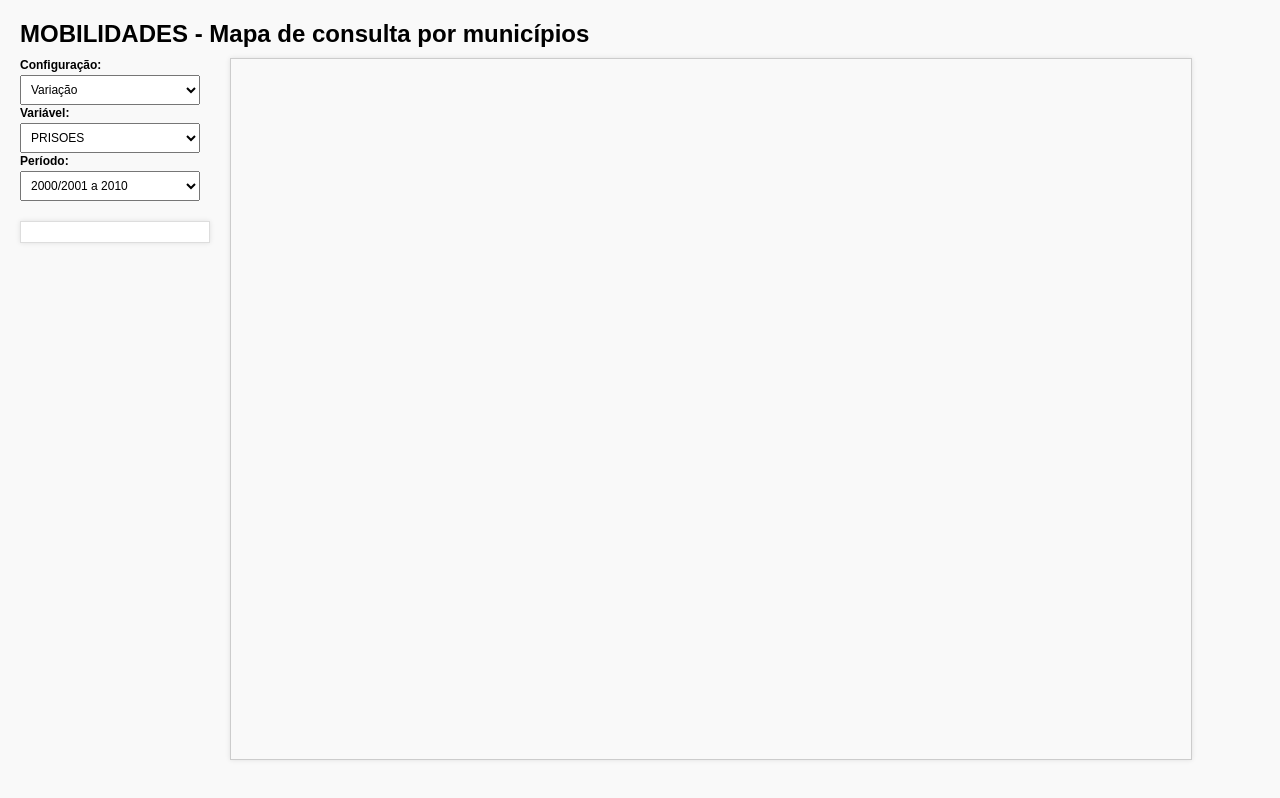
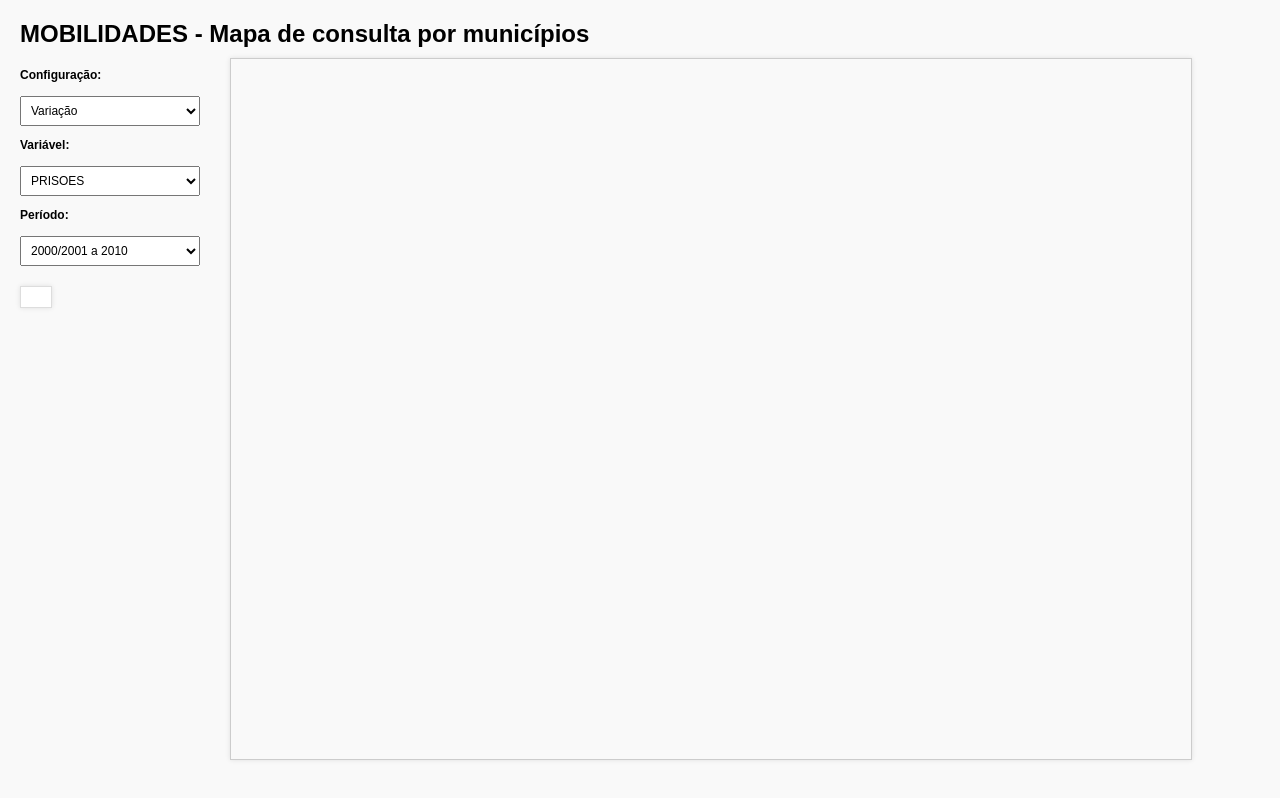
Before and after one commit to fnascimentoo/MOBILIDADES, a plain HTML site: page index.html in a window 1280 px wide. Drawn offline with nearby package versions, Linux system fonts and the light colour scheme; no server answers.

Commit message:
Update estilo.css

```diff
--- a/css/estilo.css
+++ b/css/estilo.css
@@ -8,15 +8,28 @@ h2 {
   margin-bottom: 10px;
 }
 
+#container-mapa {
+  display: flex;
+  position: relative;
+  width: fit-content;
+  gap: 30px; /* espaço entre painel e mapa */
+}
+
+#painel-lateral {
+  display: flex;
+  flex-direction: column;
+  gap: 20px;
+  margin-top: 10px;
+}
+
 #controls {
   font-size: 12px;
   display: flex;
   flex-direction: column;
-  gap: 1px;
+  gap: 12px;
 }
 
 #controls label {
-  font-size: 12px;
   font-weight: bold;
   margin-bottom: 2px;
 }
@@ -27,34 +40,25 @@ h2 {
   font-size: 12px;
 }
 
-
-#variavel-select,
-#periodo-select {
-  padding: 5px;
-  font-size: 12px;
-  margin-right: 10px;
-}
-
 #mapa {
   border: 1px solid #ccc;
-  box-shadow: 0px 0px 5px rgba(0,0,0,0.1);
+  box-shadow: 0px 0px 5px rgba(0, 0, 0, 0.1);
 }
 
 .legenda {
-  position: static;
   font-size: 12px;
   padding: 10px 15px;
   background: white;
   border: 1px solid #ddd;
   white-space: nowrap;
-  box-shadow: 0px 0px 5px rgba(0,0,0,0.1);
+  box-shadow: 0px 0px 5px rgba(0, 0, 0, 0.1);
+  width: max-content;
 }
-
 
 .legenda-item {
   display: flex;
   align-items: center;
-  margin-bottom: 0px;
+  margin-bottom: 6px;
 }
 
 .legenda-cor {
@@ -62,20 +66,5 @@ h2 {
   height: 18px;
   margin-right: 8px;
   border: 1px solid #999;
-  opacity: 0.7;
+  opacity: 0.85;
 }
-
-#container-mapa {
-  display: flex;
-  position: relative;
-  width: fit-content;
-  gap: 20px;
-}
-
-#painel-lateral {
-  display: flex;
-  flex-direction: column;
-  gap: 20px;
-  margin-left: 0px;
-  padding-top: 0px;
-}
```
